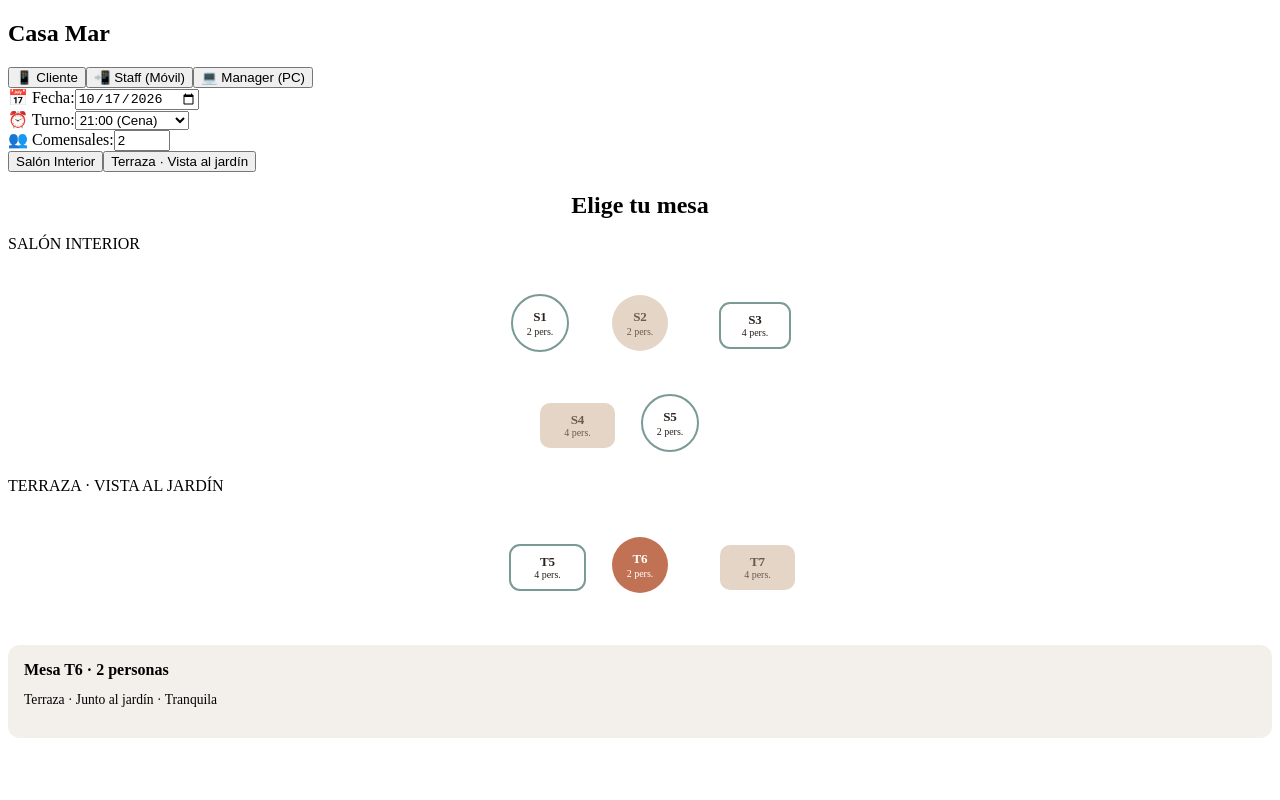
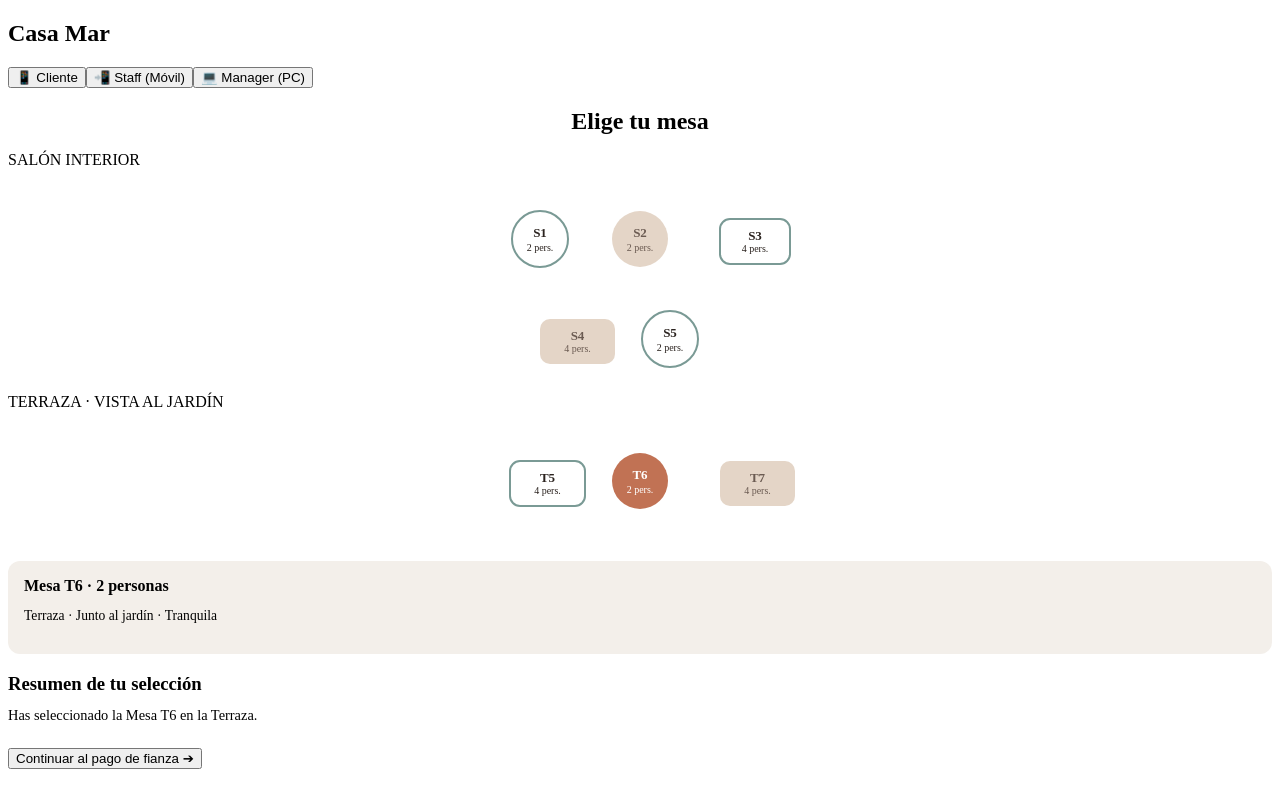
Before and after one commit to PaulaKDev/reserva-restaurante, a React (Vite) app: page / in a window 1280 px wide. Built offline with nearby package versions, Linux system fonts and the light colour scheme; a web font is replaced by a local one.

Commit message:
App.jsx modificado y ensamblado

```diff
--- a/src/App.jsx
+++ b/src/App.jsx
@@ -1,27 +1,43 @@
+// src/App.jsx
+
 import React from 'react';
 import { useBooking } from './context/BookingContext';
 import Header from './components/Header';
-import Filters from './components/Filters';
 import RestaurantMap from './components/RestaurantMap';
-import BookingModal from './components/BookingModal';
-import AdminDashboard from './components/AdminDashboard';
+import PaymentCheckout from './components/PaymentCheckout';
+import StaffMobileView from './components/StaffMobileView';
+import ManagerDashboard from './components/ManagerDashboard';
 
 export default function App() {
-  const { isAdmin } = useBooking();
+  const { viewMode, currentStep, setCurrentStep } = useBooking();
 
   return (
     <div className="app-container">
       <Header />
       <main className="main-content">
-        {isAdmin ? (
-          <AdminDashboard />
-        ) : (
-          <>
-            <Filters />
-            <RestaurantMap />
-            <BookingModal />
-          </>
+        {viewMode === 'client' && (
+          <div className="client-grid">
+            {currentStep === 'map' ? (
+              <>
+                <RestaurantMap />
+                <div className="map-card">
+                  <h3 className="font-serif" style={{ marginBottom: '0.8rem' }}>Resumen de tu selección</h3>
+                  <p style={{ margin: '0.5rem 0 1.5rem 0', fontSize: '0.9rem', color: 'var(--text-muted)' }}>
+                    Has seleccionado la Mesa T6 en la Terraza.
+                  </p>
+                  <button className="btn-primary" onClick={() => setCurrentStep('checkout')}>
+                    Continuar al pago de fianza ➔
+                  </button>
+                </div>
+              </>
+            ) : (
+              <PaymentCheckout />
+            )}
+          </div>
         )}
+
+        {viewMode === 'staff_mobile' && <StaffMobileView />}
+        {viewMode === 'manager_pc' && <ManagerDashboard />}
       </main>
     </div>
   );
```
